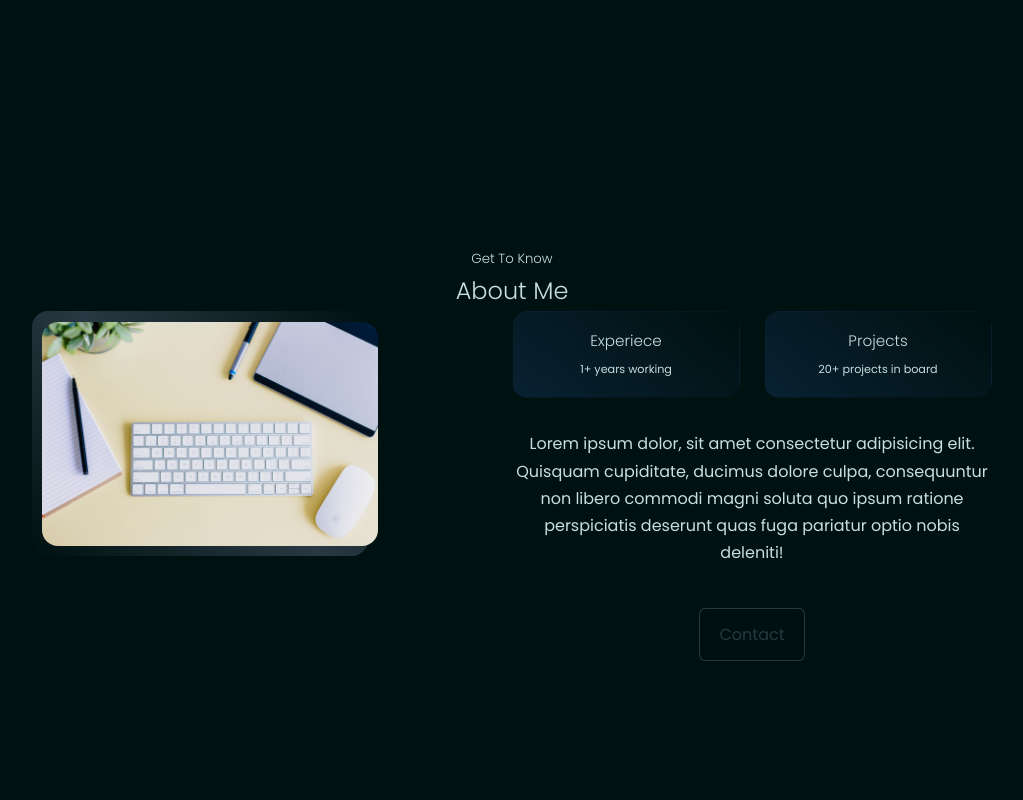
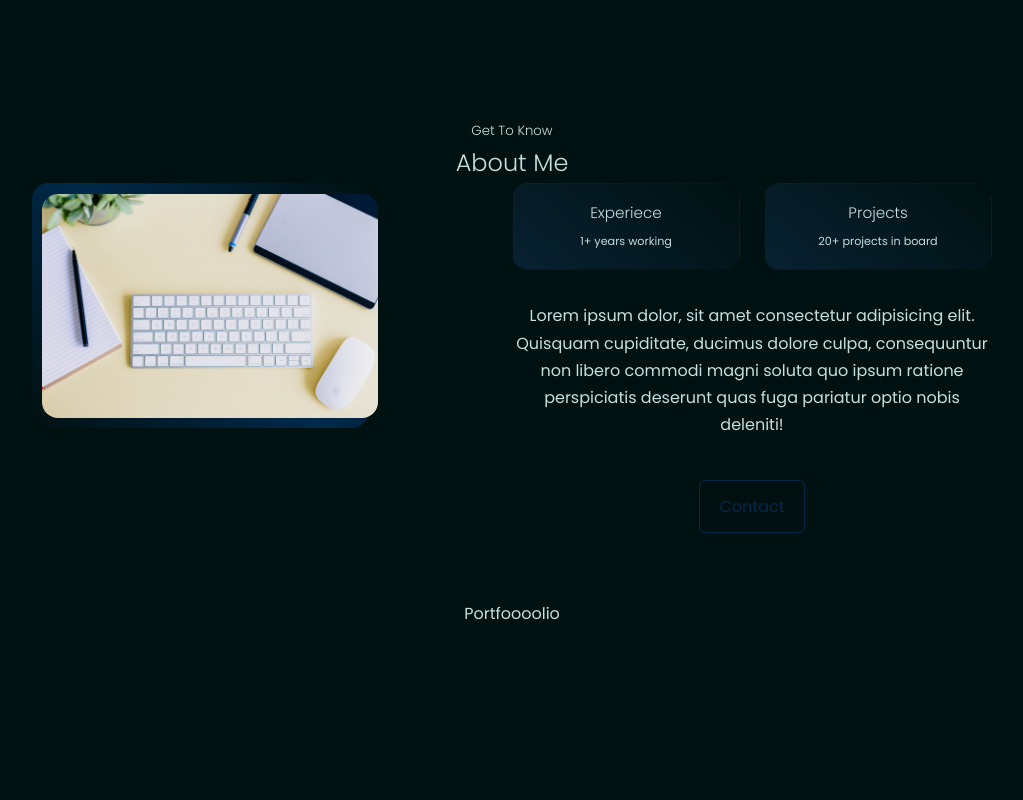
Before and after one commit to Martogramer/Telescopiens, a React (Create React App) app in the folder portfolio-martiniribas/martogramer/: page / in a window 1280 px wide. Shown: the part 1000-1800 px from the top of the page, without its empty margins (128-1151 px from the left). Built offline with nearby package versions, Linux system fonts and the light colour scheme.

Commit message:
global styles

```diff
--- a/portfolio-martiniribas/martogramer/src/index.css
+++ b/portfolio-martiniribas/martogramer/src/index.css
@@ -29,7 +29,7 @@ code {
     --color-btn-uno: rgba(0, 17, 17, 0.789);
     --color-bg: #011;
     --color-bg-variant: rgba(17, 51, 85, 0.486);
-    --color-primary: rgba(68, 85, 102, 0.589);
+    --color-primary: rgba(0, 59, 117, 0.589);
     --color-primary-variant: #077;
     --color-white: #fff;
     --color-white: rgba(255, 255, 255, 0.747);
@@ -69,8 +69,7 @@ h1{
   font-size: 2.5 rem;
 }
 section{
-  margin-top: 8rem;
-  height: 100vh;
+  height: 60vh;
 }
 section > h2, section > h5{
   text-align: center;
```
